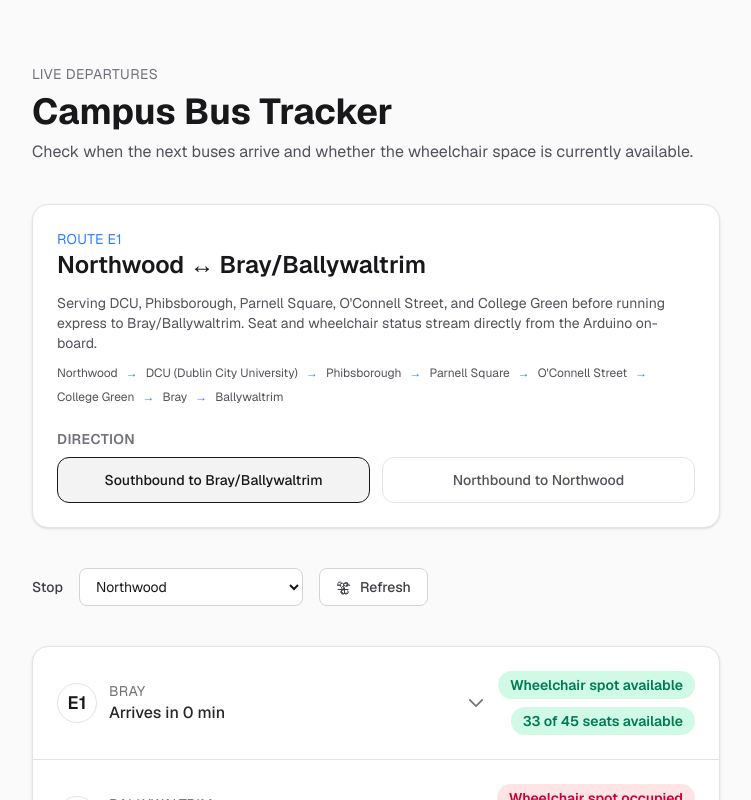
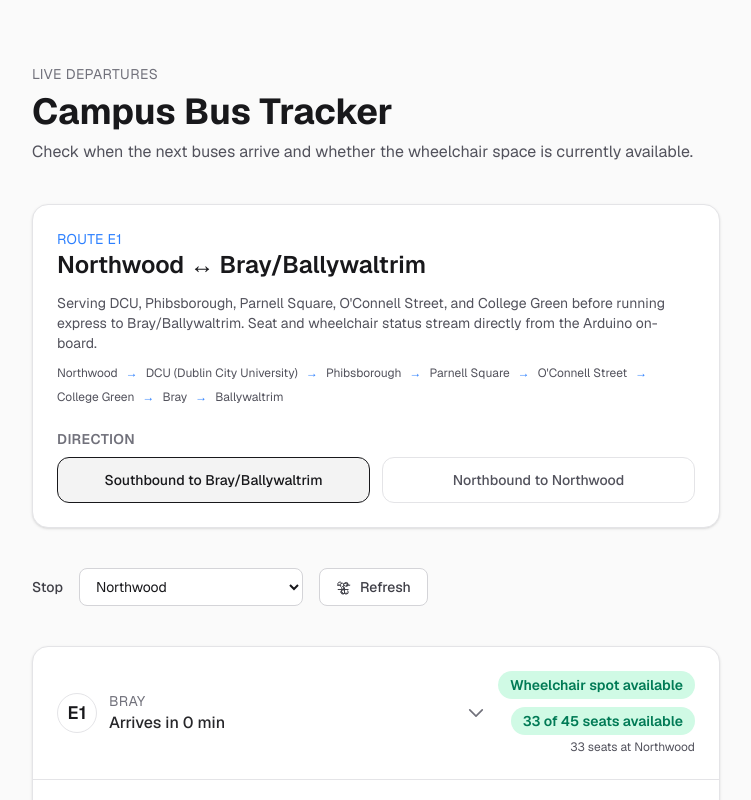
Before and after one commit to samledoux/UDI-Group9, a Next.js app in the folder udi-group9/: page / in a window 1280 px wide. Shown: the top 800 px of the page, without its empty margins (264-1015 px from the left). Built offline with nearby package versions, Linux system fonts and the light colour scheme.

Commit message:
also previous stops

```diff
--- a/udi-group9/src/app/page.tsx
+++ b/udi-group9/src/app/page.tsx
@@ -277,32 +277,61 @@ export default function Home() {
               // Find the index of the selected stop in the bus route
               const selectedStopIndex = busRouteOrder.indexOf(selectedStopId);
 
-              // Get stops that come AFTER the selected stop (only if selected stop is in route)
+              // Calculate seats available at the selected stop
+              // Add people getting off at all stops before the selected stop
+              let seatsAtSelectedStop = seatsAvailable;
+              if (selectedStopIndex >= 0) {
+                const stopsBeforeSelected = busRouteOrder.slice(0, selectedStopIndex);
+                stopsBeforeSelected.forEach((stopId) => {
+                  seatsAtSelectedStop += bus.peopleGettingOff?.[stopId] || 0;
+                });
+              }
+              seatsAtSelectedStop = Math.min(seatsTotal, Math.max(0, seatsAtSelectedStop)); // Clamp between 0 and total seats
+
+              // Get all stops that haven't been reached yet (ETA > 0), including stops before selected stop
               const upcomingStops = selectedStopIndex >= 0
                 ? busRouteOrder
-                    .slice(selectedStopIndex + 1) // Only stops after selected stop
-                    .filter((stopId) => bus.perStopEta[stopId] > 0) // Only future stops (ETA > 0)
+                    .filter((stopId) => {
+                      // Include stops that haven't been reached yet (ETA > 0)
+                      // This includes stops before and after the selected stop
+                      return bus.perStopEta[stopId] > 0;
+                    })
                     .map((stopId) => {
                       const eta = bus.perStopEta[stopId];
                       const peopleGettingOff = bus.peopleGettingOff?.[stopId] || 0;
+                      const stopIndex = busRouteOrder.indexOf(stopId);
 
                       // Calculate seats available when bus reaches this stop
-                      // Start with current available seats
-                      // Add people getting off at all stops between selected stop and this stop (before arriving)
                       let seatsAtStop = seatsAvailable;
-                      const stopsBeforeThis = busRouteOrder.slice(selectedStopIndex + 1, busRouteOrder.indexOf(stopId));
-                      stopsBeforeThis.forEach((prevStopId) => {
+
+                      if (stopIndex < selectedStopIndex) {
+                        // Stop comes BEFORE selected stop
+                        // Subtract people getting off between this stop and selected stop
+                        // (those people haven't gotten off yet, so fewer seats available)
+                        const stopsBetween = busRouteOrder.slice(stopIndex + 1, selectedStopIndex + 1);
+                        stopsBetween.forEach((prevStopId) => {
+                          seatsAtStop -= bus.peopleGettingOff?.[prevStopId] || 0;
+                        });
+                      } else if (stopIndex > selectedStopIndex) {
+                        // Stop comes AFTER selected stop
+                        // Add people getting off between selected stop and this stop
+                        // (those people will get off, freeing seats)
+                        const stopsBetween = busRouteOrder.slice(selectedStopIndex + 1, stopIndex);
+                        stopsBetween.forEach((prevStopId) => {
                           seatsAtStop += bus.peopleGettingOff?.[prevStopId] || 0;
                         });
+                      }
+                      // If stopIndex === selectedStopIndex, seatsAtStop remains seatsAvailable
 
                       return {
                         stopId,
                         eta,
                         name: stopNameById[stopId] || stopId,
                         peopleGettingOff,
-                        seatsAvailable: seatsAtStop,
+                        seatsAvailable: Math.max(0, seatsAtStop), // Ensure non-negative
                       };
                     })
+                    .sort((a, b) => a.eta - b.eta) // Sort by ETA
                 : [];
 
               return (
@@ -345,11 +374,18 @@ export default function Home() {
                       >
                         {statusLabel}
                       </span>
+                      <div className="flex flex-col items-end gap-1">
                         <span
                           className={`inline-flex items-center justify-center rounded-full px-3 py-1 text-sm font-semibold ${seatColor}`}
                         >
                           {seatLabel}
                         </span>
+                        {seatsTotal > 0 && (
+                          <span className="text-xs text-zinc-600 dark:text-zinc-400">
+                            {seatsAtSelectedStop} seats at {stopNameById[selectedStopId] || "this stop"}
+                          </span>
+                        )}
+                      </div>
                     </div>
                   </div>
 
```
Lines whose indentation alone changed are shown as unchanged.
